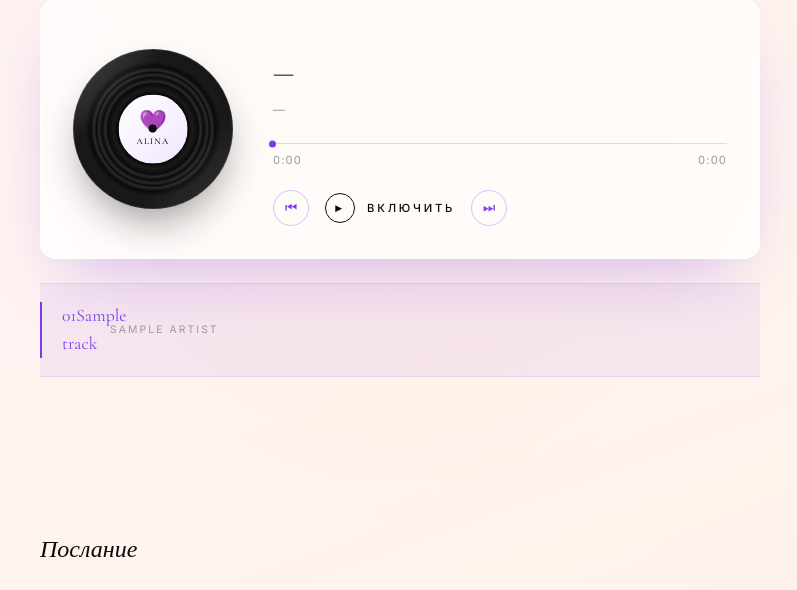
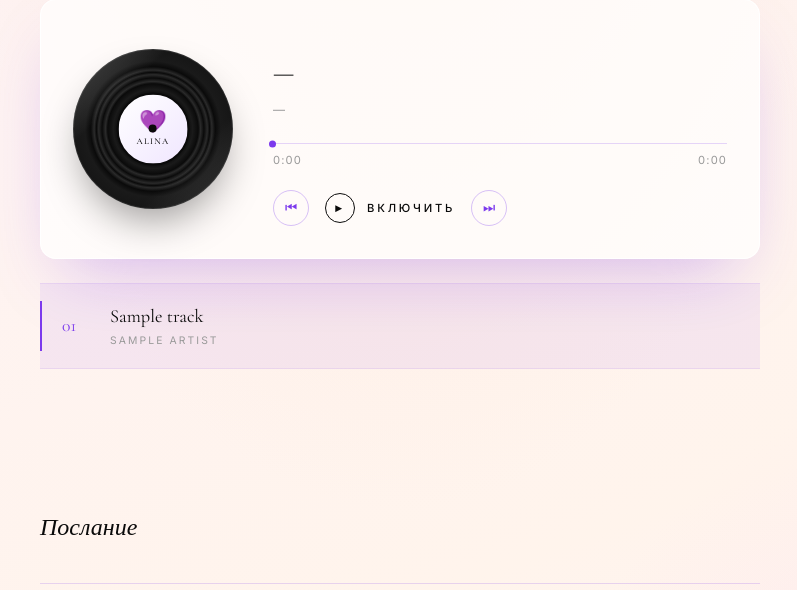
Before and after one commit to whynotmee08/Alina-gift, a Flask app: template templates/index.html in a window 1280 px wide. Shown: the part 2147-2737 px from the top of the page, without its empty margins (240-1037 px from the left). Run offline with Flask 3, Linux system fonts and the light colour scheme; the template is opened without the code that fills it: most values are stand-ins (such as "Sample title", 1, 10 or a date in 2020); grey boxes marked "Sample" are stand-in pictures.

Commit message:
Fix playlist layout

```diff
--- a/templates/index.html
+++ b/templates/index.html
@@ -205,9 +205,9 @@
         .playlist-item.active::before { content: ''; position: absolute; left: 0; top: 20%; bottom: 20%; width: 2px; background: #7c3aed; }
         .playlist-num { font-family: 'Cormorant Garamond', serif; font-size: 1.1em; color: #bbb; width: 30px; flex-shrink: 0; transition: color 0.3s ease; }
         .playlist-item.active .playlist-num { color: #7c3aed; }
-        .playlist-text { flex: 1; min-width: 0; }
-        .playlist-title { display: block; font-family: 'Cormorant Garamond', serif; font-size: 1.15em; color: #0a0a0a; margin-bottom: 2px; white-space: nowrap; overflow: hidden; text-overflow: ellipsis; }
-        .playlist-artist { display: block; font-size: 0.65em; letter-spacing: 0.2em; text-transform: uppercase; color: #999; }
+            .playlist-text {flex: 1;min-width: 0;display: flex;flex-direction: column;gap: 2px;}
+            .playlist-title {display: block;font-family: 'Cormorant Garamond', serif;font-size: 1.15em;color: #0a0a0a;white-space: nowrap;overflow: hidden;text-overflow: ellipsis;}
+            .playlist-artist {display: block;font-size: 0.65em;letter-spacing: 0.2em;text-transform: uppercase;color: #999;}
         .playlist-eq { display: flex; align-items: flex-end; gap: 2px; height: 14px; opacity: 0; transition: opacity 0.3s ease; }
         .playlist-eq span { width: 2px; height: 4px; background: #7c3aed; border-radius: 1px; }
         .playlist-item.active.playing .playlist-eq { opacity: 1; }
@@ -377,7 +377,8 @@
         <div class="playlist" id="playlist">
             {% for track in tracks %}
                                 <div class="playlist-item {% if loop.first %}active{% endif %}" onclick="playTrack({{ loop.index0 }})">
-                    <span class="playlist-num">{{ "%02d"|format(loop.index) }}</
+                    <span class="playlist-num">{{ "%02d"|format(loop.index) }}</span>
+                    <div class="playlist-text">
                         <span class="playlist-title">{{ track.title }}</span>
                         <span class="playlist-artist">{{ track.artist }}</span>
                     </div>
```
Lines whose indentation alone changed are shown as unchanged.
